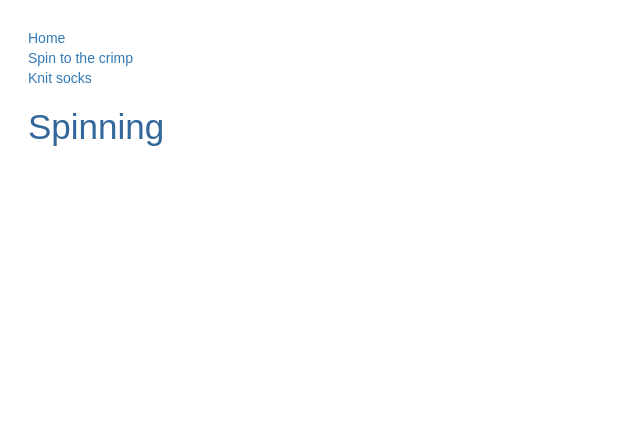
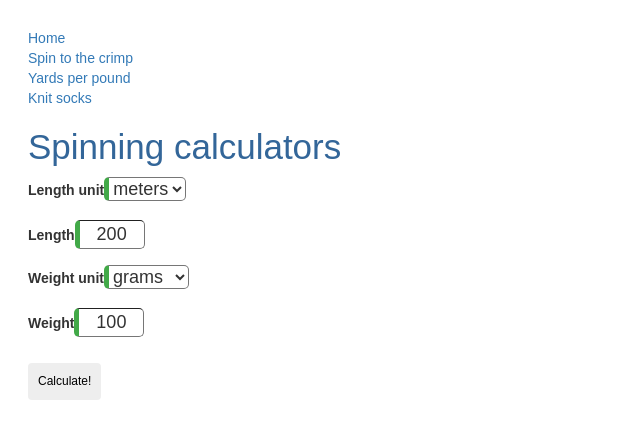
Before and after one commit to EvelineV/spinning, an Angular app: page /yards-per-pound in a window 1280 px wide. Before the commit this address led to /. Shown: the top 438 px of the page, without its empty margins (0-640 px from the left). Built offline with nearby package versions, Linux system fonts and the light colour scheme.

Commit message:
feat: add yards-per-pound calculator

```diff
--- a/src/app/app-routing.module.ts
+++ b/src/app/app-routing.module.ts
@@ -2,10 +2,12 @@ import { NgModule } from '@angular/core';
 import { RouterModule, Routes } from '@angular/router';
 import { SpinToCrimpComponent } from './spin-to-crimp/spin-to-crimp.component';
 import { KnitSocksComponent } from './knit-socks/knit-socks.component';
+import { YardsPerPoundComponent } from './yards-per-pound/yards-per-pound.component';
 
 const routes: Routes = [
   { path: "spin-to-crimp", component: SpinToCrimpComponent },
   { path: "knit-socks", component: KnitSocksComponent },
+  { path: "yards-per-pound", component: YardsPerPoundComponent },
 ];
 
 @NgModule({
--- a/src/app/app.component.html
+++ b/src/app/app.component.html
@@ -1,7 +1,8 @@
 <nav>
   <a routerLink="">Home</a><br>
   <a routerLink="/spin-to-crimp">Spin to the crimp</a><br>
+  <a routerLink="/yards-per-pound">Yards per pound</a><br>
   <a routerLink="/knit-socks">Knit socks</a>
 </nav>
+<h1>{{title | titlecase }} calculators</h1>
 <router-outlet></router-outlet>
-<h1>{{title | titlecase }}</h1>
--- a/src/app/app.module.ts
+++ b/src/app/app.module.ts
@@ -6,12 +6,14 @@ import { AppRoutingModule } from './app-routing.module';
 import { AppComponent } from './app.component';
 import { SpinToCrimpComponent } from './spin-to-crimp/spin-to-crimp.component';
 import { KnitSocksComponent } from './knit-socks/knit-socks.component';
+import { YardsPerPoundComponent } from './yards-per-pound/yards-per-pound.component';
 
 @NgModule({
   declarations: [
     AppComponent,
     SpinToCrimpComponent,
-    KnitSocksComponent
+    KnitSocksComponent,
+    YardsPerPoundComponent
   ],
   imports: [
     BrowserModule,
--- a/src/app/spin-to-crimp/spin-to-crimp.component.css
+++ b/src/app/spin-to-crimp/spin-to-crimp.component.css
@@ -17,19 +17,7 @@ div, p {
   }
 
   input {
-    text-align: right;
-    border-radius: 5px;
-    border-width: 1px;
     width: 50px;
-    background-color: none;
-    font-size: 18px;
-  }
-
-  select {
-    background-color: white;
-    border-radius: 5px;
-    border-width: 1px;
-    font-size: 18px;
   }
 
   select#num_ply {
--- /dev/null
+++ b/src/app/yards-per-pound/yards-per-pound.component.css
@@ -0,0 +1,3 @@
+input {
+    width: 70px;
+  }
--- /dev/null
+++ b/src/app/yards-per-pound/yards-per-pound.component.html
@@ -0,0 +1,33 @@
+<form (ngSubmit)="onSubmit()">
+    <div class="form-group">
+        <label for="length-unit">Length unit</label>
+        <select type="string" name="length-unit" required [(ngModel)]="model.lengthUnits">
+            <option value="meter">meters</option>
+            <option value="yard">yards</option>
+        </select>
+    </div>
+
+    <div class="form-group">
+        <label for="length">Length</label>
+        <input type="number" name="length" required min=0 max=100000 [(ngModel)]="model.length">
+    </div>
+
+    <div class="form-group">
+        <label for="weight-unit">Weight unit</label>
+        <select type="string" name="weight-unit" required [(ngModel)]="model.weightUnits">
+            <option value="gram">grams</option>
+            <option value="ounce">ounces</option>
+        </select>
+    </div>
+
+    <div class="form-group">
+        <label for="weight">Weight</label>
+        <input type="number" name="weight" required min=0 max=100000 [(ngModel)]="model.weight">
+    </div>
+
+    <button type="submit">Calculate!</button>
+</form>
+
+<p *ngIf="this.meters_per_kg">
+    You have {{ this.meters_per_kg.toFixed(3) }} m/kg or {{ this.yards_per_pound.toFixed(3) }} ypp.
+</p>
--- /dev/null
+++ b/src/app/yards-per-pound/yards-per-pound.component.ts
@@ -0,0 +1,43 @@
+import { Component, OnInit } from '@angular/core';
+
+class yppValues {
+  constructor(
+    public lengthUnits: string,
+    public weightUnits: string,
+    public length: number,
+    public weight: number,
+  ) {}
+}
+
+const conversions: Record<string,number> = {
+  gram: 1,
+  ounce: 28.3495,
+  pound: 453.592,
+  meter: 1,
+  yard: 0.9144,
+}
+
+@Component({
+  selector: 'app-yards-per-pound',
+  templateUrl: './yards-per-pound.component.html',
+  styleUrls: ['./yards-per-pound.component.css']
+})
+export class YardsPerPoundComponent implements OnInit {
+
+  constructor() { }
+  model = new yppValues("meter", "gram", 200, 100)
+  meters_per_kg = 0;
+  yards_per_pound = 0;
+
+  ngOnInit(): void {
+  }
+
+  onSubmit() {
+    console.log("submit", JSON.stringify(this.model));
+    const length_in_meters = this.model.length * conversions[this.model.lengthUnits];
+    const weight_in_grams = this.model.weight * conversions[this.model.weightUnits];
+    this.meters_per_kg = 1000 * length_in_meters / weight_in_grams;
+    this.yards_per_pound =  1000 * (this.meters_per_kg / conversions["yard"]) / conversions["pound"];
+  }
+
+}
--- a/src/styles.css
+++ b/src/styles.css
@@ -16,6 +16,19 @@ h1 {
   body, input[type="text"] {
     color: #333;
     font-family: Cambria, Georgia, serif;
+  }
+  input {
+    text-align: right;
+    border-radius: 5px;
+    border-width: 1px;
+    background-color: none;
+    font-size: 18px;
+  }
+  select {
+    background-color: white;
+    border-radius: 5px;
+    border-width: 1px;
+    font-size: 18px;
   }
   button {
     background-color: #eee;
```
Also changed, not shown: 1 other file (tests, documents, lock files or other folders).
